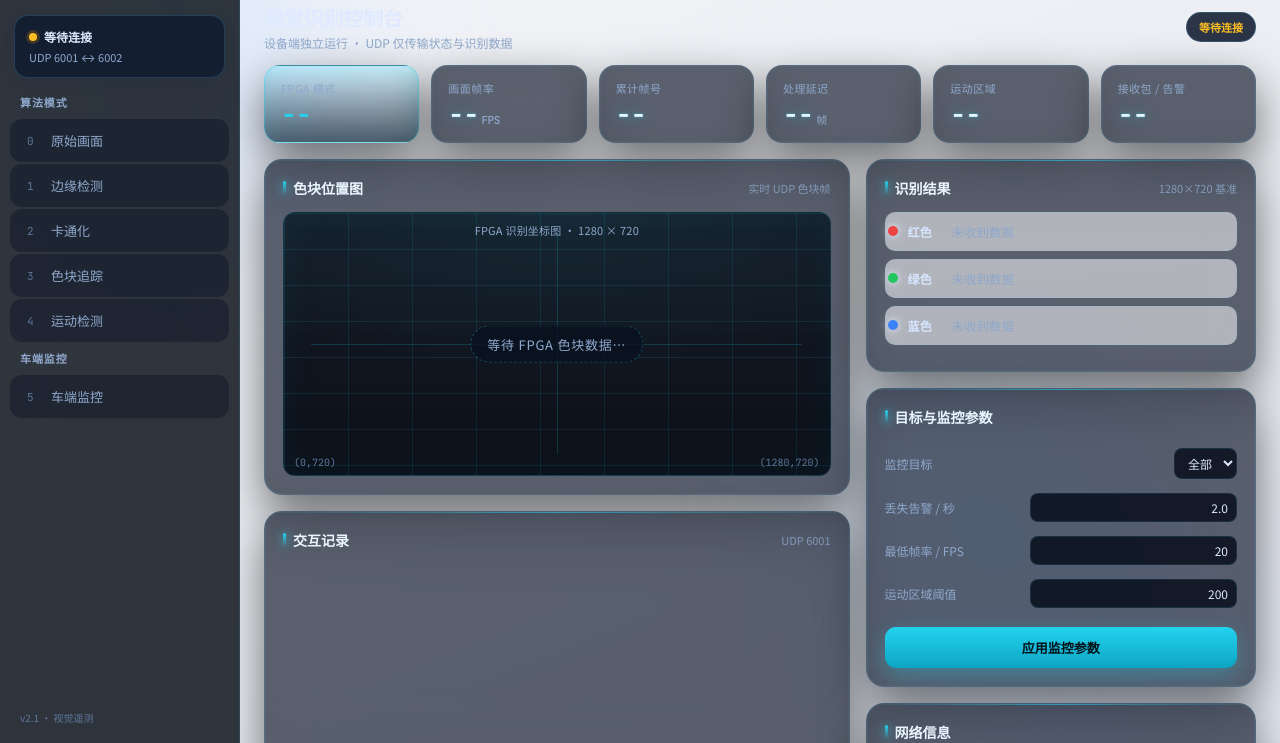
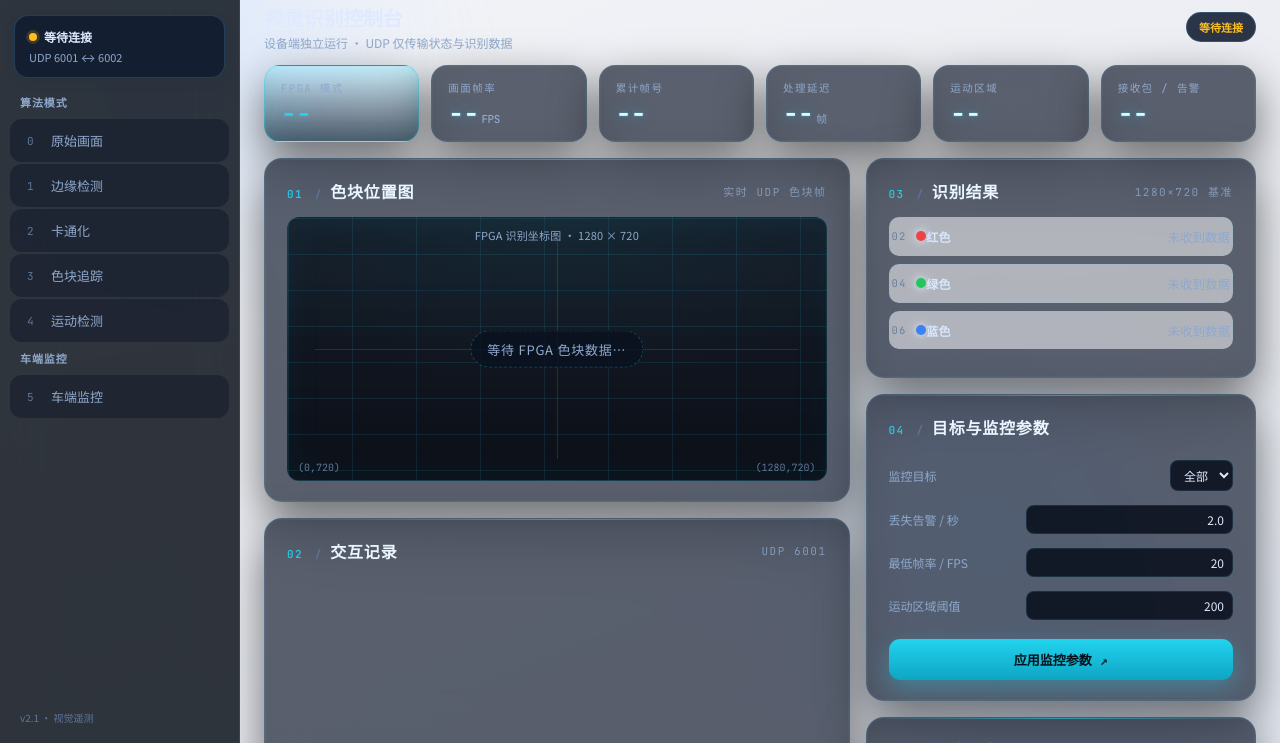
Before and after one commit to guoli-dev/FPGA_lsy_yjx_glh, a plain HTML site: page host/index.html in a window 1280 px wide. Shown: the part 57-800 px from the top of the page. Drawn offline with Linux system fonts and the light colour scheme; no server answers.

Commit message:
feat(host): 界面改成档案/内部系统风（参考 hvk.3xd.com.cn）
参考站的设计语言：编号分区（01 / 企业愿景）、大标题、编号列表项、
mono 小标签、箭头链接、深色档案感。

搬到我们的控制台：
1) 卡片标题自动编号：01 / 色块位置图、02 / 交互记录 …（CSS 计数器，无需改 HTML）
2) 右上角 hint 改等宽大写小标签，像档案编号
3) 识别结果三行改成 01 / 02 / 03 编号行，带下细分隔线
4) 页头标题下加一道青色渐变短线
5) 按钮右侧自动带 ↗ 箭头
6) 顶部导航、指标 key、KV key 统一等宽大写小字距
7) 卡片内边距放大，呼吸感更接近参考站

纯 CSS 追加，HTML 结构和 JS 未改。刷新网页即可看到。

```diff
--- a/host/index.html
+++ b/host/index.html
@@ -487,6 +487,125 @@
 
     /* 侧栏整体压暗，和主区分开层次 */
     aside, .sidebar, .side, .rail { background: rgba(6, 11, 20, 0.82) !important; border-right: 1px solid var(--hairline); }
+    /* ============================================================
+       2026-11-13 第四轮：档案/内部系统风（参考 hvk.3xd.com.cn）
+       要点：编号分区、大标题、编号列表、mono 小标签、箭头
+       ============================================================ */
+
+    /* 分区自动编号：每张卡片按出现顺序 01 / 02 / 03 … */
+    .wrap { counter-reset: sec; }
+    .content .card .head h2::before,
+    .content > .col > .card .head h2::before,
+    .wrap > .card > .head h2::before {
+      counter-increment: sec;
+      content: counter(sec, decimal-leading-zero);
+      position: static;
+      width: auto; height: auto; margin: 0 10px 0 0;
+      background: none; box-shadow: none;
+      color: var(--accent);
+      font-family: var(--font-mono);
+      font-size: 11px;
+      letter-spacing: 0.12em;
+      opacity: .9;
+      display: inline-block;
+    }
+    .head h2 {
+      display: flex;
+      align-items: baseline;
+      padding-left: 0;
+      font-size: 16px;
+      letter-spacing: 0.05em;
+      font-weight: 700;
+    }
+    /* 编号后加一道斜杠分隔，和参考站的 "01 / 企业愿景" 一致 */
+    .head h2::after {
+      content: "/";
+      margin: 0 8px 0 2px;
+      color: var(--faint);
+      font-family: var(--font-mono);
+      font-size: 11px;
+      order: -1;
+    }
+    /* 让编号 + 斜杠都排在标题前面 */
+    .head h2 { gap: 0; }
+    .head h2::before { order: -2; }
+
+    /* 右上角小标签：等宽大写，像档案编号 */
+    .head .hint {
+      font-family: var(--font-mono);
+      font-size: 10.5px;
+      letter-spacing: 0.14em;
+      text-transform: uppercase;
+      color: var(--faint);
+    }
+
+    /* 识别结果：改成编号档案行 01 / 02 / 03 */
+    .content .card .block-row { counter-increment: row; }
+    .content .card .block-row::before {
+      counter-increment: row;
+      content: counter(row, decimal-leading-zero);
+      font-family: var(--font-mono);
+      font-size: 10.5px;
+      color: var(--faint);
+      letter-spacing: 0.1em;
+      margin-right: 10px;
+      opacity: .85;
+    }
+    .content .card:has(.block-row) { counter-reset: row; }
+    .block-row {
+      display: flex;
+      align-items: center;
+      gap: 0;
+      border-bottom: 1px solid rgba(90, 200, 255, 0.07);
+    }
+    .block-row:last-child { border-bottom: none; }
+    .block-row .nm { flex: 1 1 auto; }
+    .block-row .val { margin-left: auto; }
+
+    /* 页头：加一条档案式 meta 分隔 */
+    .title-group { position: relative; padding-bottom: 14px; }
+    .title-group::after {
+      content: "";
+      position: absolute; left: 0; bottom: 0;
+      width: 120px; height: 1px;
+      background: linear-gradient(90deg, var(--accent), transparent);
+    }
+
+    /* 按键/链接：右侧箭头 */
+    .btn::after {
+      content: "↗";
+      margin-left: 8px;
+      font-family: var(--font-mono);
+      opacity: .85;
+    }
+
+    /* 顶部四个导航：mono 大写小字距，像内部系统菜单 */
+    .topnav, .topnav * {
+      font-family: var(--font-mono);
+      font-size: 11.5px;
+      letter-spacing: 0.14em;
+      text-transform: uppercase;
+    }
+
+    /* 指标卡的 key：mono 大写 */
+    .tile .k {
+      font-family: var(--font-mono);
+      font-size: 10.5px;
+      letter-spacing: 0.14em;
+      text-transform: uppercase;
+    }
+
+    /* 面板内边距略放大，呼吸感更接近参考站 */
+    .card { padding: 20px 22px; }
+    .head { margin-bottom: 14px; }
+
+    /* KV 行：左侧 key 用 mono 大写 */
+    .kv .k {
+      font-family: var(--font-mono);
+      font-size: 11px;
+      letter-spacing: 0.08em;
+      color: var(--muted);
+    }
 </style>
 
 <div class="stage" aria-hidden="true">
```
